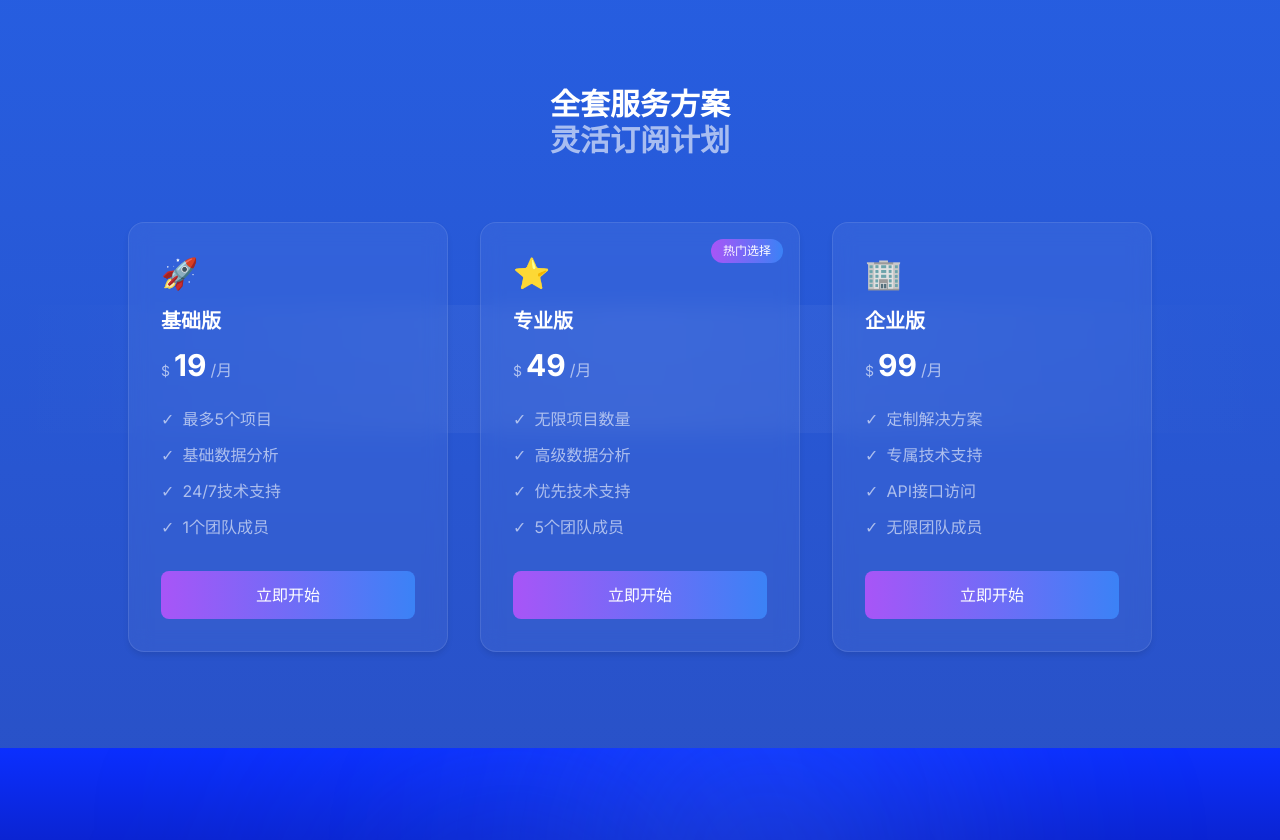
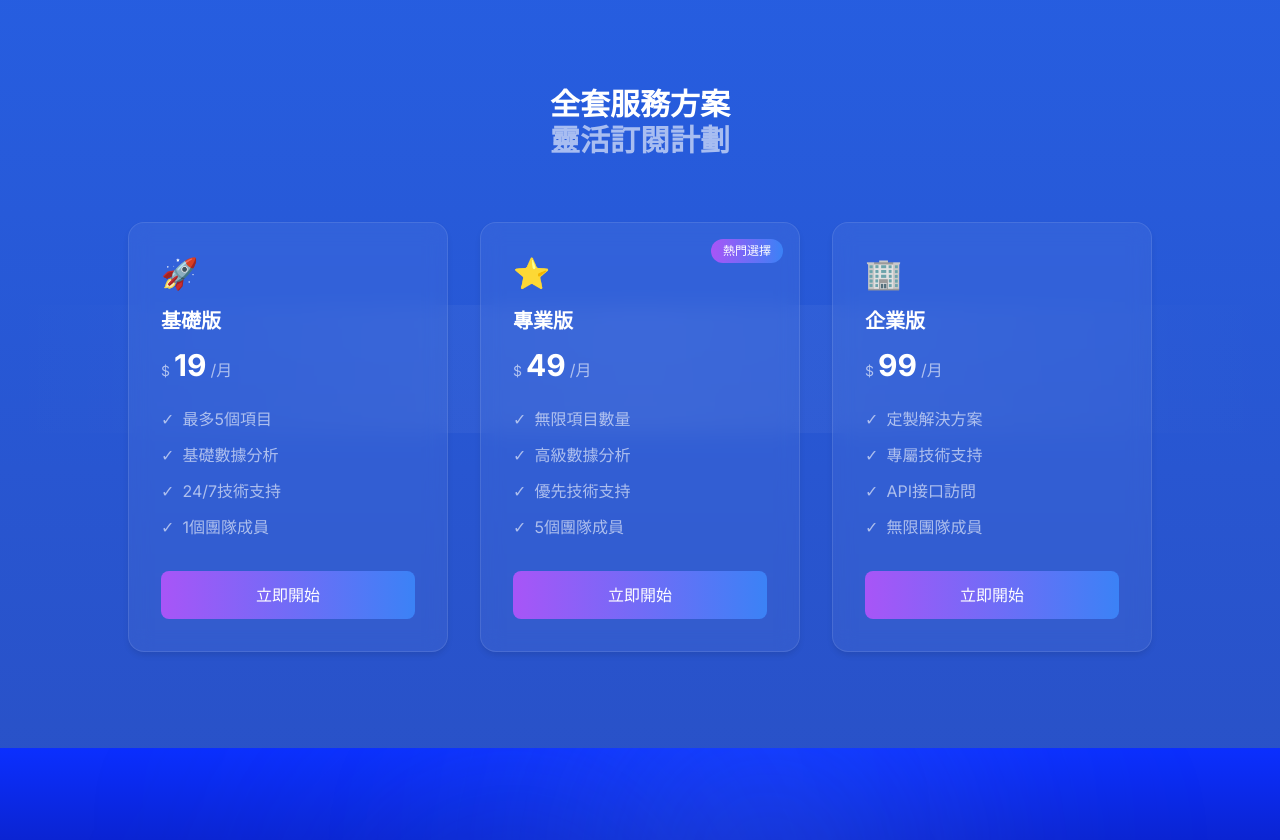
Before and after one commit to xwjisfather/Stockgpt-official-website, a Next.js app in the folder stockgpt-official/: page / in a window 1280 px wide. Shown: the part 1820-2660 px from the top of the page. Built offline with nearby package versions, Linux system fonts and the light colour scheme; no server answers.

Commit message:
Update ServiceSection.tsx

```diff
--- a/stockgpt-official/src/components/ServiceSection.tsx
+++ b/stockgpt-official/src/components/ServiceSection.tsx
@@ -5,40 +5,40 @@ import { motion } from 'framer-motion';
 export default function PricingSection() {
   const plans = [
     {
-      title: "基础版",
+      title: "基礎版",
       price: "19",
       period: "/月",
       features: [
-        "最多5个项目",
-        "基础数据分析",
-        "24/7技术支持",
-        "1个团队成员"
+        "最多5個項目",
+        "基礎數據分析",
+        "24/7技術支持",
+        "1個團隊成員"
       ],
       popularTag: false,
       icon: "🚀"
     },
     {
-      title: "专业版",
+      title: "專業版",
       price: "49",
       period: "/月",
       features: [
-        "无限项目数量",
-        "高级数据分析",
-        "优先技术支持",
-        "5个团队成员"
+        "無限項目數量",
+        "高級數據分析",
+        "優先技術支持",
+        "5個團隊成員"
       ],
       popularTag: true,
       icon: "⭐"
     },
     {
-      title: "企业版",
+      title: "企業版",
       price: "99",
       period: "/月",
       features: [
-        "定制解决方案",
-        "专属技术支持",
-        "API接口访问",
-        "无限团队成员"
+        "定製解決方案",
+        "專屬技術支持",
+        "API接口訪問",
+        "無限團隊成員"
       ],
       popularTag: false,
       icon: "🏢"
@@ -53,8 +53,8 @@ export default function PricingSection() {
           animate={{ opacity: 1, y: 0 }}
           className="text-2xl md:text-3xl font-bold text-center text-white mb-8 md:mb-16"
         >
-          全套服务方案<br />
-          <span className="text-white/60">灵活订阅计划</span>
+          全套服務方案<br />
+          <span className="text-white/60">靈活訂閱計劃</span>
         </motion.h2>
 
         <div className="flex flex-col md:flex-row justify-center md:gap-8 gap-6">
@@ -69,7 +69,7 @@ export default function PricingSection() {
               <div className="glass-card p-6 md:p-8 rounded-lg h-full border-l border-white/10 relative overflow-hidden">
                 {plan.popularTag && (
                   <div className="absolute top-4 right-4 bg-gradient-to-r from-purple-500 to-blue-500 px-3 py-1 rounded-full text-xs text-white">
-                    热门选择
+                    熱門選擇
                   </div>
                 )}
                 <div className="text-2xl md:text-3xl mb-4">{plan.icon}</div>
@@ -94,7 +94,7 @@ export default function PricingSection() {
                   whileTap={{ scale: 0.95 }}
                   className="w-full mt-6 md:mt-8 py-2.5 md:py-3 px-6 rounded-lg bg-gradient-to-r from-purple-500 to-blue-500 text-white text-sm md:text-base font-medium hover:opacity-90 transition-opacity"
                 >
-                  立即开始
+                  立即開始
                 </motion.button>
               </div>
             </motion.div>
```
